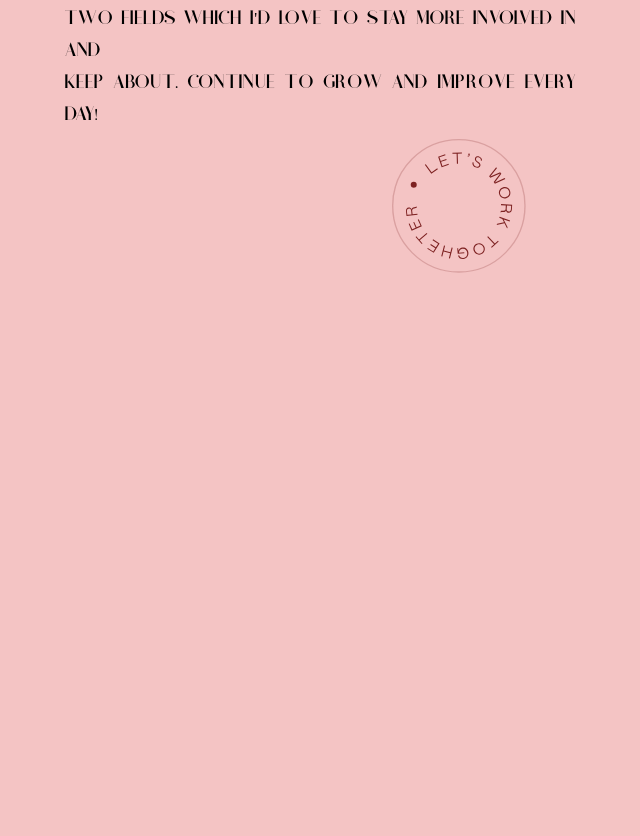
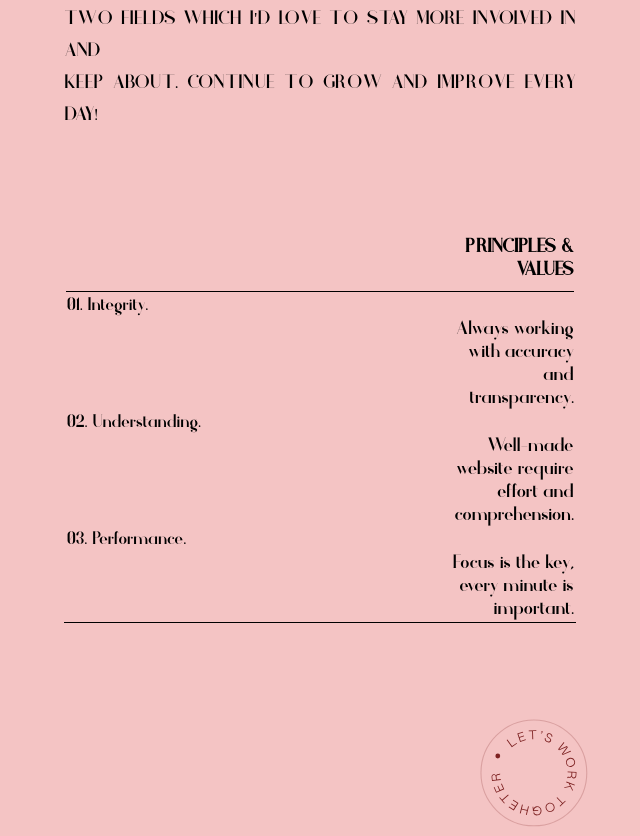
Before and after one commit to karim-10/Lev3_5_css-einf-hrung-Folio, a plain HTML site: page Folio.html in a window 1280 px wide. Shown: the part 2100-2936 px from the top of the page, without its empty margins (640-1280 px from the left). Drawn offline with Linux system fonts and the light colour scheme.

Commit message:
table hinzufügt

```diff
--- a/Folio.html
+++ b/Folio.html
@@ -31,7 +31,35 @@
                 I AM PASSIONATE ABOUT TECHNOLOGY AND INTERACTIVITY, THE <br> TWO FIELDS WHICH I'D LOVE TO STAY MORE
                 INVOLVED
                 IN AND <br> KEEP ABOUT. CONTINUE TO GROW AND IMPROVE EVERY DAY!</p>
-            <img src="assets/img/letswork.svg" alt="" width="150px">
+
+            <table>
+                <tr>
+                    <th>PRINCIPLES & VALUES</th>
+                </tr>
+
+               <tr class="left">
+                    <td>01. <span>Integrity.</span></td>
+               </tr>
+               <tr class="right">
+                  <td> Always working <br> with accuracy <br> and <br> transparency.</td>
+               </tr>
+
+                <tr class="left">
+                    <td>02. <span>Understanding.</span></td>
+                </tr>
+                <tr class="right">
+                    <td>Well-made <br> website require <br> effort and <br> comprehension.</td>
+                </tr>
+
+                <tr class="left">
+                    <td>03. <span>Performance.</span></td>
+                </tr>
+                <tr class="right">
+                    <td>Focus is the key, <br> every minute is <br> important.</td>
+                </tr>
+
+            </table>
+            <img src="assets/img/letswork.svg" alt="" width="120px">
         </article>
     </main>
     <!-- dritte seite-->
--- a/assets/css/Folio.css
+++ b/assets/css/Folio.css
@@ -69,7 +69,7 @@ section h4 span{
 
 /*---------- zweite seite ------------*/
 main {
-    height: 200vh;
+    height: 220vh;
     background-color: #F4C4C4;
 
 }
@@ -90,10 +90,37 @@ main article:nth-of-type(1) p:nth-of-type(2){
     margin-right: 5%;
     line-height: 2em;
 }
+
+/*_____________ table ____________*/
+table{
+    /*background-color: yellowgreen;*/
+    margin-left: 55%;
+    width: 40%;
+    margin-top: 8%;
+    border-bottom: 1px solid black;
+
+}
+table tr:nth-child(1) th:nth-of-type(1) {
+    border-bottom: 1px solid black;
+    text-align: right;
+    /*background-color: red;*/
+    padding-bottom: 10px ;
+    padding-left: 390px;
+
+}
+.left{
+    font-size: 15px;
+
+}
+.right{
+    text-align: right;
+}
+
 main article:nth-of-type(1) img{
     display: block;
-    margin-left: 80%;
+    margin-left: 87%;
     margin-right: auto;
+    margin-top: 7%;
 }
 
 /*-------- dritte seite --------*/
```
